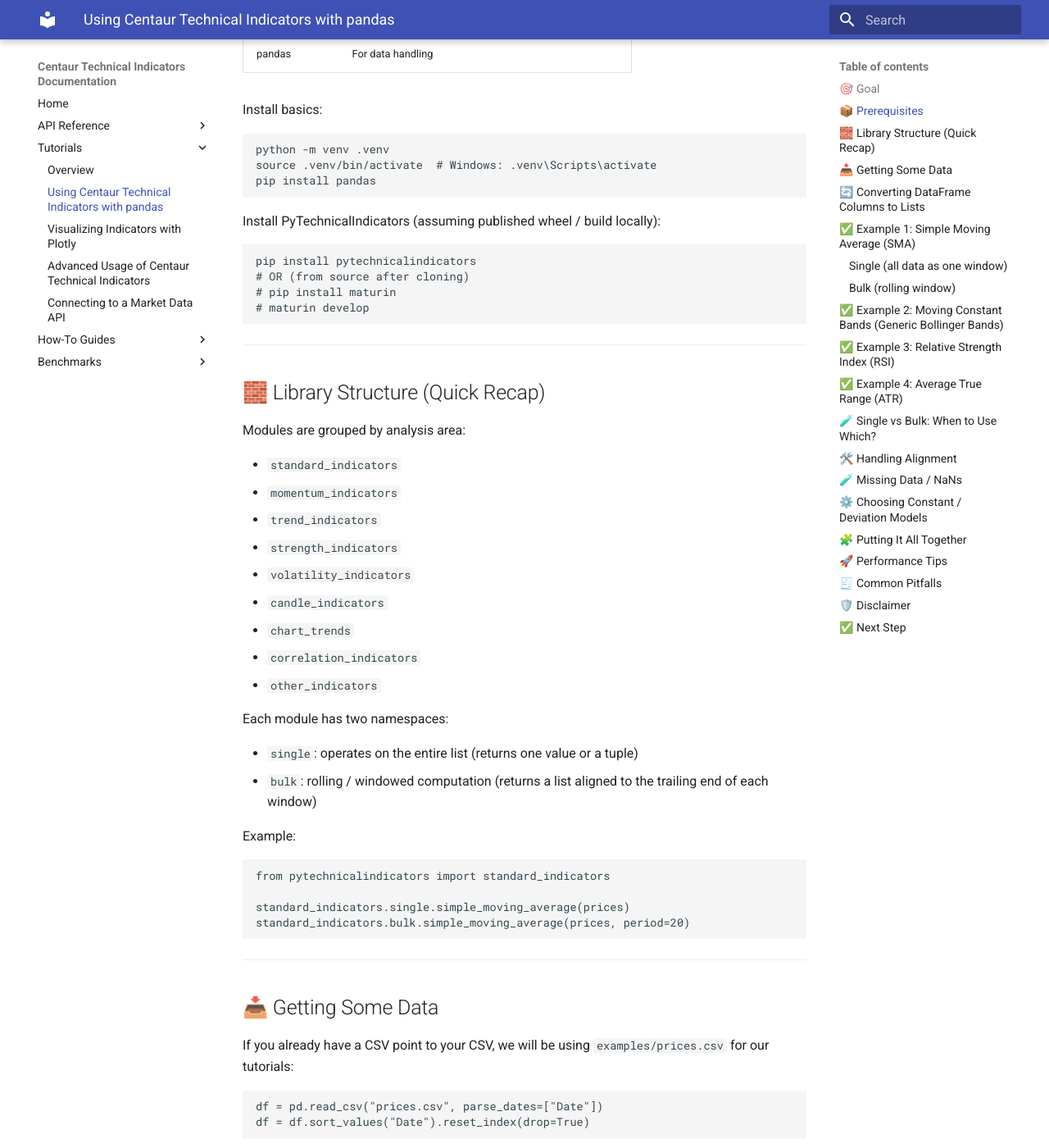
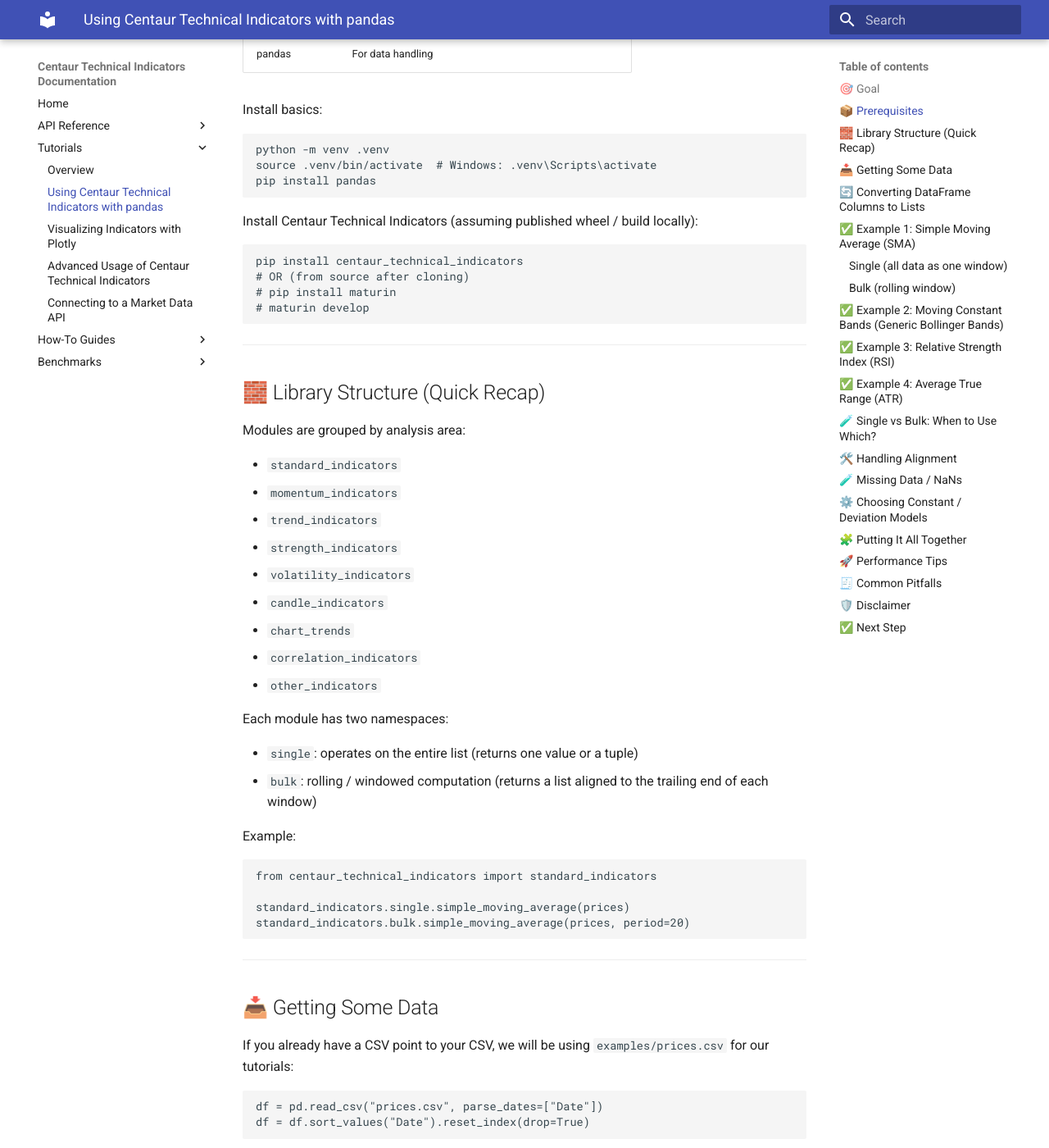
Before and after one commit to chironmind/PyTechnicalIndicators-docs, an MkDocs documentation site: the page built from docs/tutorials/pandas.md, in a window 1280 px wide and 1400 px high, scrolled down 1027 px. Shown: the whole window at 82% size. Built offline with MkDocs 1.6.1 and Material for MkDocs 9.7.7, drawn with Linux system fonts in a browser that asks for light colours; some of the changed text lies outside the part shown.

Commit message:
Update all tutorial files with new package name
Co-authored-by: chironmind <7516045+chironmind@users.noreply.github.com>

````diff
--- a/docs/tutorials/pandas.md
+++ b/docs/tutorials/pandas.md
@@ -1,12 +1,12 @@
-# Tutorial 1: Using PyTechnicalIndicators with pandas
+# Tutorial 1: Using Centaur Technical Indicators with pandas
 
 > Leverage Rust-powered speed inside familiar pandas workflows.
 
 This tutorial is the first in a series of tutorials:
 
-- 01 - Using PyTechnicalIndicators with pandas
-- [02 - Using PyTechnicalIndicators with Plotly](./plotly.md)
-- [03 - More advanced use cases for PyTechnicalIndicators](./advanced.md)
+- 01 - Using Centaur Technical Indicators with pandas
+- [02 - Using Centaur Technical Indicators with Plotly](./plotly.md)
+- [03 - More advanced use cases for Centaur Technical Indicators](./advanced.md)
 - [04 - Connecting to an API](./api-connection.md)
 
 ---
@@ -15,7 +15,7 @@ This tutorial is the first in a series of tutorials:
 
 In this tutorial you will learn how to:
 
-- Install and import `pytechnicalindicators`
+- Install and import `centaur_technical_indicators`
 - Load OHLCV price data into a pandas `DataFrame`
 - Convert columns to the list inputs expected by the library
 - Call both `single` (scalar) and `bulk` (rolling / series) indicator functions
@@ -41,10 +41,10 @@ source .venv/bin/activate  # Windows: .venv\Scripts\activate
 pip install pandas
 ```
 
-Install PyTechnicalIndicators (assuming published wheel / build locally):
+Install Centaur Technical Indicators (assuming published wheel / build locally):
 
 ```bash
-pip install pytechnicalindicators
+pip install centaur_technical_indicators
 # OR (from source after cloning)
 # pip install maturin
 # maturin develop
@@ -73,7 +73,7 @@ Each module has two namespaces:
 
 Example:
 ```python
-from pytechnicalindicators import standard_indicators
+from centaur_technical_indicators import standard_indicators
 
 standard_indicators.single.simple_moving_average(prices)
 standard_indicators.bulk.simple_moving_average(prices, period=20)
@@ -113,7 +113,7 @@ open_ = df["Open"].astype(float).tolist()
 
 ### Single (all data as one window)
 ```python
-from pytechnicalindicators import import moving_average as ma
+from centaur_technical_indicators import moving_average as ma
 
 sma_all = ma.single.moving_average(close, moving_average_type="simple")
 print("Full-series SMA:", sma_all)
@@ -193,7 +193,7 @@ Valid constant model strings (case-insensitive aliases):
 (Full forms also accepted: `simple_moving_average`, `smoothed_moving_average`, etc.)
 
 ```python
-from pytechnicalindicators import other_indicators
+from centaur_technical_indicators import other_indicators
 
 model = "exponential_moving_average"
 period = 14
@@ -266,10 +266,10 @@ Consult the project [API reference](../api/index.md) for model-specific effects:
 
 ## 🧩 Putting It All Together
 
-A runnable example of the full code can be found in [`01_using_pandas_and_pytechnicalindicators.py`](https://github.com/chironmind/PyTechnicalIndicators_Tutorials/blob/main/examples/01_using_pandas_and_pytechnicalindicators.py)
+A runnable example of the full code can be found in [`01_using_pandas_and_centaur_technical_indicators.py`](https://github.com/chironmind/CentaurTechnicalIndicators_Tutorials/blob/main/examples/01_using_pandas_and_centaur_technical_indicators.py)
 
 ```shell
-python3 01_using_pandas_and_pytechnicalindicators.py
+python3 01_using_pandas_and_centaur_technical_indicators.py
 ```
 
 **Output:**
@@ -313,7 +313,7 @@ Educational example only. Not financial advice. Validate results independently b
 
 ## ✅ Next Step
 
-You now know how to integrate PyTechnicalIndicators into a pandas workflow and engineer feature columns efficiently.
+You now know how to integrate Centaur Technical Indicators into a pandas workflow and engineer feature columns efficiently.
 
 Next discover how to integrate [Plotly charts](./plotly.md)
 
````
Also changed, not shown: docs/tutorials/advanced.md (+5 -5 lines), docs/tutorials/api-connection.md (+7 -7 lines), docs/tutorials/index.md (+3 -3 lines), docs/tutorials/plotly.md (+5 -5 lines).
